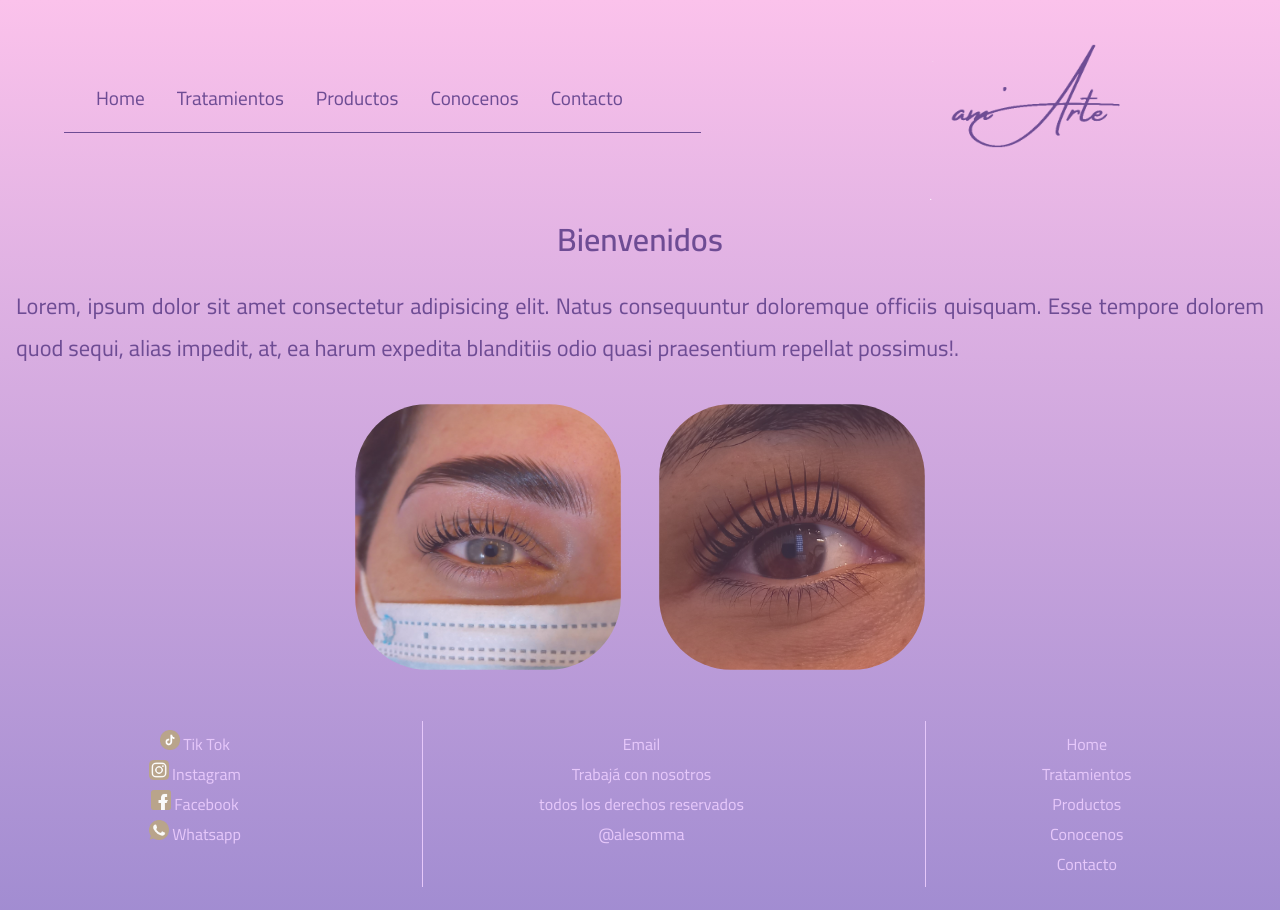
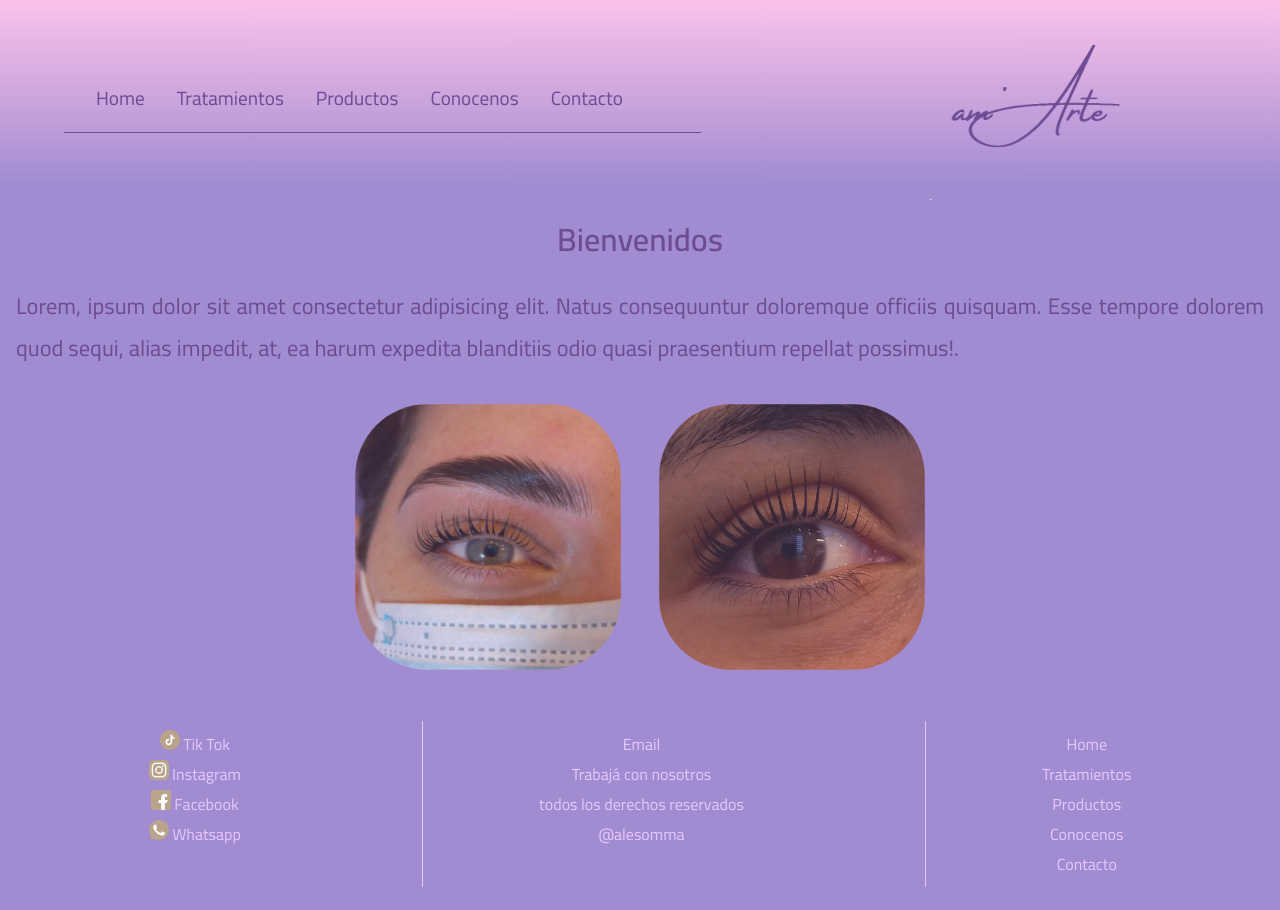
Before and after one commit to alesomma51/aleSomma__amarteweb, a plain HTML site: page index.html in a window 1280 px wide. Drawn offline with Linux system fonts and the light colour scheme.

Commit message:
fondo y cambio en grid boton>menu

```diff
--- a/css/style2.css
+++ b/css/style2.css
@@ -10,7 +10,7 @@ li{
 }
 
 body{
-    background-image: linear-gradient(to top, #a18cd1 0%, #fbc2eb 100%);
+    background-image: linear-gradient(to top, #a18cd1 80%, #fbc2eb 100%);
 }
 
 /* header */
@@ -18,7 +18,7 @@ header{
     height: 30%;
     display: grid;
     grid-template-areas: "logo logo logo"
-                         "boton boton boton";
+                         "menu menu menu";
     justify-content: center;
     text-align: center;
 }
@@ -32,7 +32,7 @@ header{
 }
 .menu{
     height: 20%;
-    grid-area: boton;
+    grid-area: menu;
     margin: 1rem;
 }
 
@@ -322,8 +322,8 @@ form{
     .final{
         height: 20%;
         display: grid;
-        grid-template-areas: "redes autor boton"
-                             "redes autor boton";
+        grid-template-areas: "redes autor menu"
+                             "redes autor menu";
         color: #e6c7fa;
 
     }
@@ -333,7 +333,7 @@ form{
     }
 
     .final__menu{
-        grid-area: boton;
+        grid-area: menu;
         display: block;
         margin:2rem;
         padding: .5rem;
@@ -352,8 +352,8 @@ form{
     /*media header 1200*/
     header{
         display: grid;
-        grid-template-areas: "boton boton boton boton logo"
-                             "boton boton boton boton logo";
+        grid-template-areas: "menu menu menu menu logo"
+                             "menu menu menu menu logo";
         justify-content: space-between;
         align-items: space-between;
     }
@@ -368,7 +368,7 @@ form{
     }
     .menu{
         height: 50%;
-        grid-area: boton;
+        grid-area: menu;
         margin: 4rem;
     }
 
```
